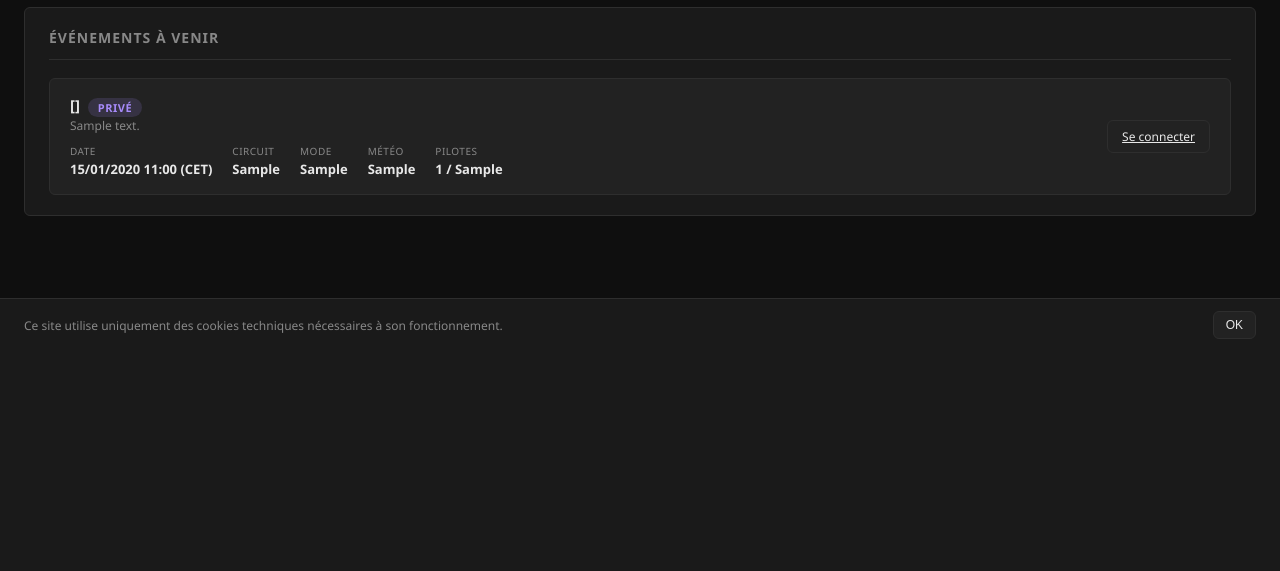
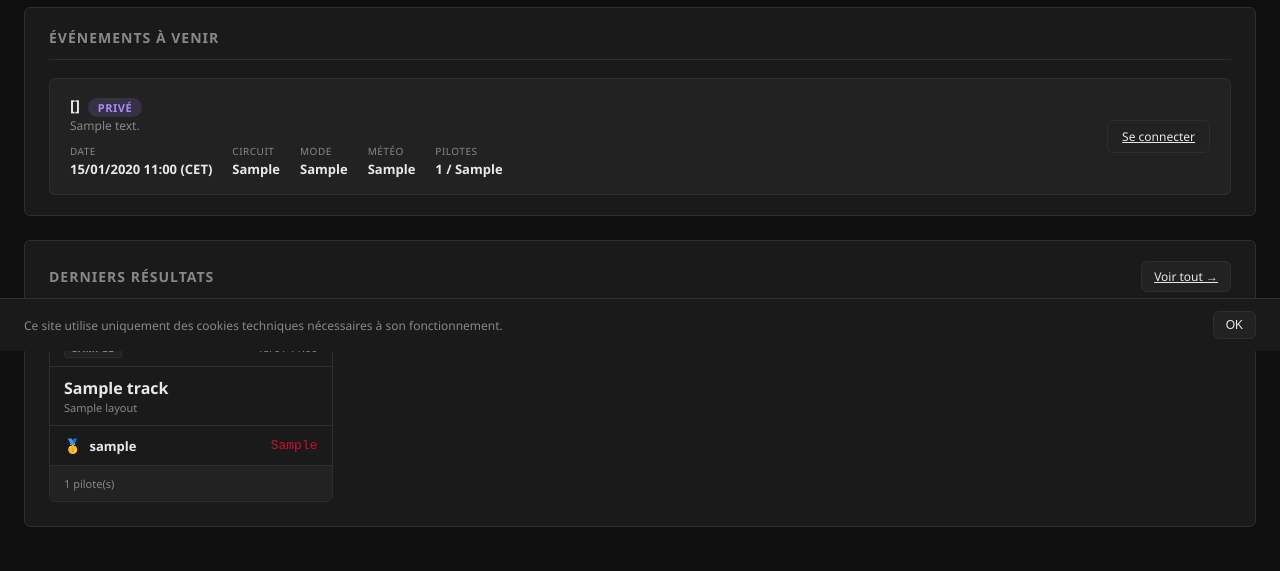
Before and after one commit to Zyphro3D/pannel-ac-evo-server, a Flask app: template app/templates/public.html in a window 1280 px wide. Shown: the part 449-1020 px from the top of the page. Before the commit the page ends 788 px from the top, so only its background shows below. Run offline with Flask 3, Linux system fonts and the light colour scheme; the template is opened without the code that fills it: most values are stand-ins (such as "Sample title", 1, 10 or a date in 2020); parts of the project's set-up code (start-up, migrations or seed data) failed here and were passed over; some libraries are stand-ins or nearby versions.

Commit message:
feat: 4 derniers résultats sur la page d'accueil publique
- public.py index(): query SessionResult (4 dernières sessions parsées)
- public.html: section "Derniers résultats" sous les événements avec
  les mêmes cards que /results + lien "Voir tout →"

Co-Authored-By: Claude Sonnet 4.6 <noreply@anthropic.com>

```diff
--- a/app/templates/public.html
+++ b/app/templates/public.html
@@ -200,5 +200,51 @@
   {% endif %}
 </section>
 
+<!-- ── Derniers résultats ── -->
+<section class="card" style="margin-top:24px">
+  <div class="card-header">
+    <h2>{{ _('Derniers résultats') }}</h2>
+    <a href="{{ url_for('public.results') }}" class="btn-secondary">{{ _('Voir tout') }} →</a>
+  </div>
+
+  {% if recent_sessions %}
+  <div class="results-grid" style="padding:4px 0">
+    {% for s in recent_sessions %}
+    {% set p = s.parsed %}
+    <a href="{{ url_for('public.result_detail', result_id=s.id) }}" class="res-card">
+      <div class="res-card-head">
+        <span class="badge-session">{{ p.session_type or '—' }}</span>
+        <span class="res-date">{{ s.received_at | local_dt_short }}</span>
+      </div>
+      <div class="res-track">{{ p.track or '—' }}</div>
+      {% if p.layout %}<div class="res-layout">{{ p.layout }}</div>{% endif %}
+      {% if p.standings %}
+      <div class="res-podium">
+        {% for drv in p.standings[:3] %}
+        <div class="res-podium-row pos-{{ loop.index }}">
+          <span class="res-medal">{% if loop.index == 1 %}🥇{% elif loop.index == 2 %}🥈{% else %}🥉{% endif %}</span>
+          <span class="res-pname">{{ drv.nickname }}</span>
+          <span class="mono res-ptime">{{ drv.best_lap }}</span>
+        </div>
+        {% endfor %}
+      </div>
+      {% else %}
+      <div class="res-empty">{{ _('Aucun pilote') }}</div>
+      {% endif %}
+      <div class="res-card-foot">
+        <span>{{ p.standings|length }} {{ _('pilote(s)') }}</span>
+        <span class="res-arrow">→</span>
+      </div>
+    </a>
+    {% endfor %}
+  </div>
+
+  {% else %}
+  <p class="text-muted" style="padding:8px 0;font-size:13px">
+    {{ _('Aucun résultat disponible pour le moment.') }}
+  </p>
+  {% endif %}
+</section>
+
 <div class="toast" id="toast"></div>
 {% endblock %}
```
Also changed, not shown: app/routes/public.py (+18 -1 lines).
